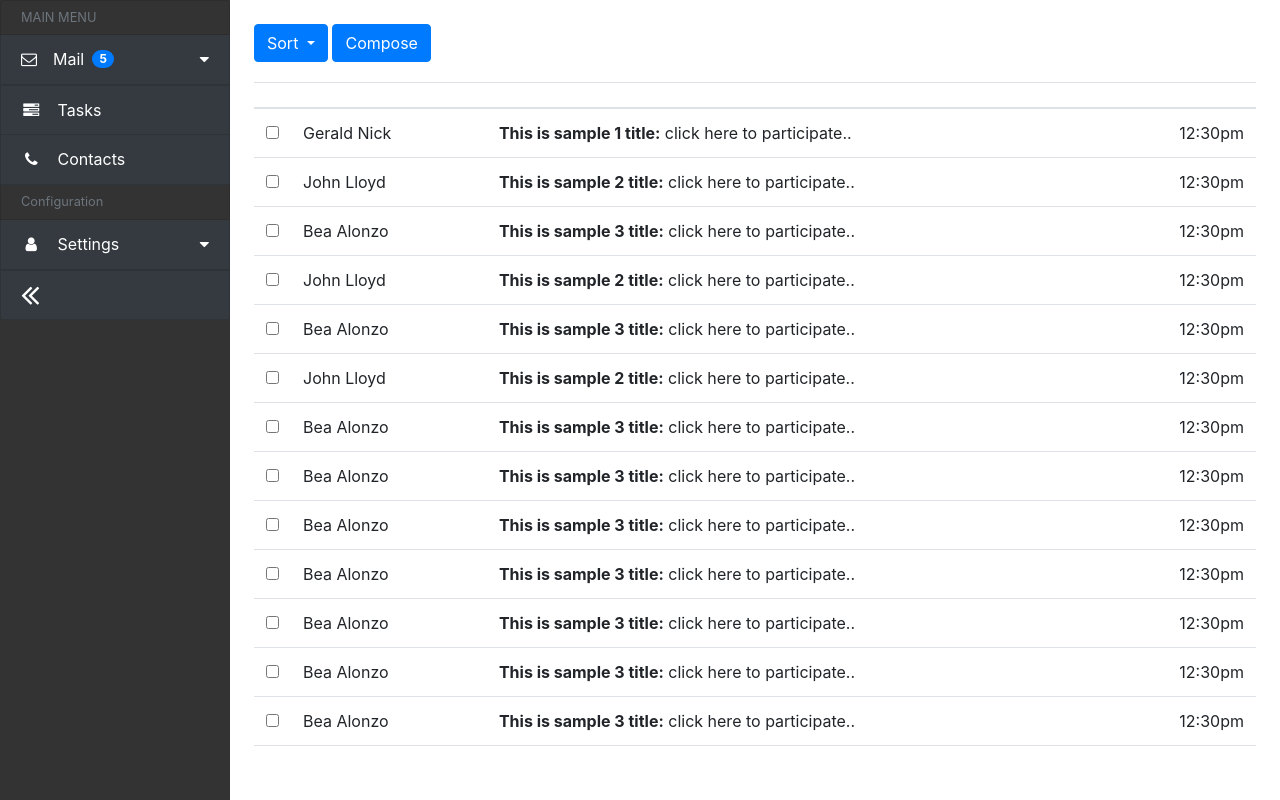
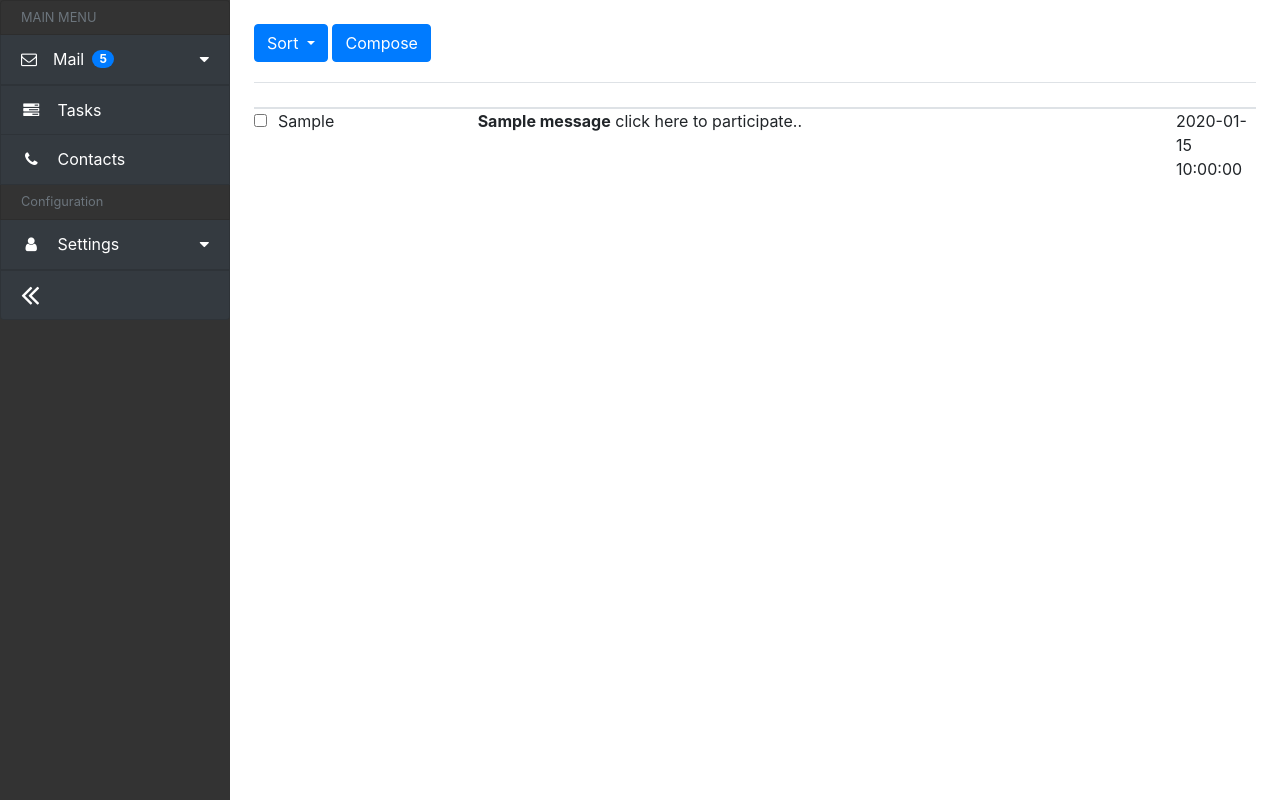
Before and after one commit to GNLDitan/Mail-Me, a Flask app: page /mail/inbox in a window 1280 px wide. Shown: the part 56-856 px from the top of the page. Run offline with Flask 2, Linux system fonts and the light colour scheme; a user stored in the database is signed in; tables that the repository leaves empty hold one stand-in row (values such as "Sample post"); parts of the project's set-up code (start-up, migrations or seed data) failed here and were passed over; some libraries are stand-ins or nearby versions.

Commit message:
inbox send

```diff
--- a/app/__init__.py
+++ b/app/__init__.py
@@ -21,7 +21,7 @@ def create_app():
     app.register_blueprint(auth, url_prefix='/')
     app.register_blueprint(mail, url_prefix='/mail/')
 
-    from .models import User
+    from .models import User, Messages, Receiver, Carboncopy
     create_database(app)
 
     login_manager = LoginManager()
--- a/app/mail.py
+++ b/app/mail.py
@@ -1,5 +1,7 @@
 from flask import Blueprint, render_template, request, session, flash, redirect, url_for
 from flask_login import login_user, login_required, logout_user, current_user
+from .models import Messages, Receiver, Carboncopy, User
+from . import db
 import json
 
 mail = Blueprint('mail', __name__)
@@ -7,15 +9,22 @@ mail = Blueprint('mail', __name__)
 @mail.route('/inbox')
 @login_required
 def inbox():
-     inbox_list = [
-            # arr.array(mssgid: '123',
-            #     sender: 'gerald@g.com',
-            #     title:'This is email',
-            #     subject: 'Subject',
-            #     content: '<span>This is subject </span>'
-            # )
-        ]
+     inbox_list = []
+     r_data = []
+     receivers = Receiver.query.filter_by(email=current_user.email).all()
+     for receiver in receivers:
+          inbox = Messages.query.get(receiver.message_id)
+          if (inbox):
+              sender = User.query.get(inbox.sender_id)
+              inbox_list.append({
+                   'name': sender.first_name,
+                   'subject': inbox.subject,
+                   'date': inbox.date,
+                   'isread': inbox.isread,
+                   'message_id': inbox.id
+              })
 
+     print(inbox_list)
      return render_template("client/inbox/inbox.html", user=current_user, inbox_list = inbox_list)
 
 @mail.route('/inbox/<mssgid>', methods=['GET','POST'])
@@ -53,13 +62,14 @@ def inboxmessagereply(mssgid):
 @mail.route('/inbox/email/session/<email>')
 @login_required
 def inboxmessagereplyemail(email):
-     if 'username' in session:
-          username = session['username']
+     if 'email' in session:
+          s_email = session['email']
+          s_email.append(email)
+          session['email'] = s_email
+     else:
+          session['email'] = [email]
 
-
-     data = {'id': page_id, 'gid': page_g}
-     print(data)
-     return render_template("client/inbox/reply.html", user=current_user, id=mssgid,data = data, username = username )
+     return {}
 
 @mail.route('/inbox/compose', methods=['GET','POST'])
 @login_required
@@ -67,9 +77,31 @@ def compose():
      if request.method == 'POST':
           r_subject = request.form.get('subject')
           r_content = request.form.get('content')
-          print(r_subject, r_content)
+          r_ccemail = request.form.get('ccemail')
+          sender = current_user.id
+
+          # add message
+          message = Messages(sender_id = current_user.id, subject = r_subject,
+                             content = r_content, isread = False)
+          db.session.add(message)
+          db.session.commit()
+
+          # add reciever
+          if 'email' in session:
+               for s_email in session['email']:
+                  rcvr = Receiver(message_id = message.id, email = s_email)
+                  db.session.add(rcvr)
+           # add BCC
+          rcvr = Carboncopy(message_id = message.id, email = r_ccemail)
+          db.session.add(rcvr)
+          db.session.commit()
+
           flash('Email Send Successfuly', category='success')
           return redirect(url_for('mail.inbox'))
+
+     if request.method == 'GET':
+          if 'email' in session:
+               session.pop('email', None)
 
      return render_template("client/inbox/compose.html", user=current_user)
 
--- a/app/static/css/main.css
+++ b/app/static/css/main.css
@@ -60,7 +60,10 @@ body {
     overflow-y: scroll;
     margin-top:20px;
   }
+
 table.mail { height:  80%;}
+table.mail tr {  height: 10px; }
+table.mail tr td { padding:0px; }
 table.mail tr:hover { cursor: pointer; }
 
 .compose-container .tag {
@@ -77,11 +80,13 @@ table.mail tr:hover { cursor: pointer; }
     margin-bottom: 20px;
     padding-bottom: 5px;
 }
-.compose-container input { border: none; }
+.compose-container input { border: none; min-width: 30%; }
 .compose-container .tag:hover { cursor: pointer; }
 .compose-container textarea:focus, .compose-container input:focus{
     outline: none;
 }
+.compose-container input.fix { width: 90%;}
+
 
 .inbox-content.form-group {
     height: 63vh;
--- a/app/static/scripts/main.js
+++ b/app/static/scripts/main.js
@@ -29,14 +29,19 @@ function addEmailList(event) {
         var tc = document.getElementById('tagContainer');
         var node = document.createElement("span");
         var txt = document.createTextNode(event.currentTarget.value);
+
         node.classList.add('tag')
         node.appendChild(txt);
+
         tc.appendChild(node)
+
+        addEmailSession(event.currentTarget.value)
+
         event.currentTarget.value = '';
       }
 }
 
-function addEmailSession(id) {
+function addEmailSession(email) {
     fetch(`/mail/inbox/email/session/${email}`, {
         method: 'GET'
     })
--- a/app/templates/base.html
+++ b/app/templates/base.html
@@ -16,8 +16,6 @@
     <link rel="stylesheet" href="{{ url_for('static', filename='css/sidebar.css') }}">
     <link rel="stylesheet" href="{{ url_for('static', filename='css/main.css') }}">
     <title>{% block title %} Home {% endblock %} </title>
-
-
 
 </head>
 
--- a/app/templates/client/inbox/inbox.html
+++ b/app/templates/client/inbox/inbox.html
@@ -23,114 +23,14 @@
                 </tr>
             </thead>
             <tbody>
-            <tr onClick="gotoMessage(123)">
+            {% for inbox in inbox_list %}
+            <tr onClick="gotoMessage({{inbox.message_id}})">
                 <td><input type="checkbox"></td>
-                <td>Gerald Nick</td>
-                <td><b>This is sample 1 title:</b> click here to participate..</td>
-                <td>12:30pm</td>
+                <td>{{ inbox.name }}</td>
+                <td><b>{{ inbox.subject }}</b> click here to participate..</td>
+                <td>{{ inbox.date  }}</td>
             </tr>
-            <tr>
-                <td><input type="checkbox"></td>
-                <td>John Lloyd</td>
-                <td><b>This is sample 2 title:</b> click here to participate..</td>
-                <td>12:30pm</td>
-            </tr>
-            <tr>
-                <td><input type="checkbox"></td>
-                <td>Bea Alonzo</td>
-                <td><b>This is sample 3 title:</b> click here to participate..</td>
-                <td>12:30pm</td>
-            </tr>
-            <tr>
-                <td><input type="checkbox"></td>
-                <td>John Lloyd</td>
-                <td><b>This is sample 2 title:</b> click here to participate..</td>
-                <td>12:30pm</td>
-            </tr>
-            <tr>
-                <td><input type="checkbox"></td>
-                <td>Bea Alonzo</td>
-                <td><b>This is sample 3 title:</b> click here to participate..</td>
-                <td>12:30pm</td>
-            </tr>
-            <tr>
-                <td><input type="checkbox"></td>
-                <td>John Lloyd</td>
-                <td><b>This is sample 2 title:</b> click here to participate..</td>
-                <td>12:30pm</td>
-            </tr>
-            <tr>
-                <td><input type="checkbox"></td>
-                <td>Bea Alonzo</td>
-                <td><b>This is sample 3 title:</b> click here to participate..</td>
-                <td>12:30pm</td>
-            </tr>
-            <tr>
-                <td><input type="checkbox"></td>
-                <td>Bea Alonzo</td>
-                <td><b>This is sample 3 title:</b> click here to participate..</td>
-                <td>12:30pm</td>
-            </tr>
-            <tr>
-                <td><input type="checkbox"></td>
-                <td>Bea Alonzo</td>
-                <td><b>This is sample 3 title:</b> click here to participate..</td>
-                <td>12:30pm</td>
-            </tr>
-            <tr>
-                <td><input type="checkbox"></td>
-                <td>Bea Alonzo</td>
-                <td><b>This is sample 3 title:</b> click here to participate..</td>
-                <td>12:30pm</td>
-            </tr>
-            <tr>
-                <td><input type="checkbox"></td>
-                <td>Bea Alonzo</td>
-                <td><b>This is sample 3 title:</b> click here to participate..</td>
-                <td>12:30pm</td>
-            </tr>
-            <tr>
-                <td><input type="checkbox"></td>
-                <td>Bea Alonzo</td>
-                <td><b>This is sample 3 title:</b> click here to participate..</td>
-                <td>12:30pm</td>
-            </tr>
-            <tr>
-                <td><input type="checkbox"></td>
-                <td>Bea Alonzo</td>
-                <td><b>This is sample 3 title:</b> click here to participate..</td>
-                <td>12:30pm</td>
-            </tr>
-            <tr>
-                <td><input type="checkbox"></td>
-                <td>Bea Alonzo</td>
-                <td><b>This is sample 3 title:</b> click here to participate..</td>
-                <td>12:30pm</td>
-            </tr>
-            <tr>
-                <td><input type="checkbox"></td>
-                <td>Bea Alonzo</td>
-                <td><b>This is sample 3 title:</b> click here to participate..</td>
-                <td>12:30pm</td>
-            </tr>
-            <tr>
-                <td><input type="checkbox"></td>
-                <td>Bea Alonzo</td>
-                <td><b>This is sample 3 title:</b> click here to participate..</td>
-                <td>12:30pm</td>
-            </tr>
-            <tr>
-                <td><input type="checkbox"></td>
-                <td>Gerald Nick</td>
-                <td><b>This is sample 1 title:</b> click here to participate..</td>
-                <td>12:30pm</td>
-            </tr>
-            <tr>
-                <td><input type="checkbox"></td>
-                <td>Gerald Nick</td>
-                <td><b>This is sample 1 title:</b> click here to participate..</td>
-                <td>12:30pm</td>
-            </tr>
+            {% endfor %}
             </tbody>
         </table>
     </div>
--- a/app/templates/client/login.html
+++ b/app/templates/client/login.html
@@ -41,7 +41,7 @@
                 </button>
                 <span class="float-right forgot-password"> <u>Forgot password?</u> </span>
             </form>
-            <div class="text-center" href="{{ url_for('views.spam') }}">
+            <div class="text-center" href="{{ url_for('mail.spam') }}">
                 or sign up using here
             </div>
         </div>
```
Also changed, not shown: app/models.py (+18 -0 lines), app/templates/client/inbox/compose.html (+4 -4 lines), 1 other file.
